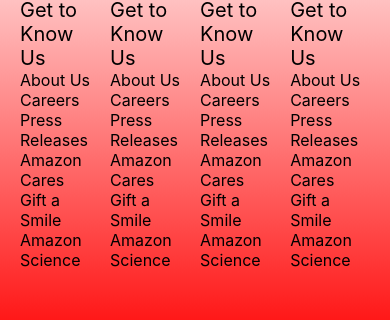
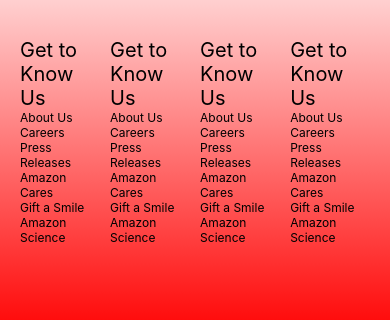
Before and after one commit to Prathammehra7/Movie_booking, a React (Create React App) app: page / in a window 390 px wide. Shown: the part 4889-5209 px from the top of the page. Built offline with nearby package versions, Linux system fonts and the light colour scheme.

Commit message:
reponsive update items color

```diff
--- a/src/Items/Items.css
+++ b/src/Items/Items.css
@@ -163,15 +163,21 @@
         display: flex;
         justify-content: left;
         width: 40%;
+        font-size: 20px;
 
     }
-
+    .card_text h3{
+        color: #000;
+    }
+    .card_text p{
+        color: #000;
+    }
     .mp h4 {
         display: flex;
         justify-content: left;
-        width: 41%;
+        width: auto;
         height: 200px;
-        font-size: smaller;
+        font-size: 12px;
     }
 
     .gh {
@@ -183,6 +189,7 @@
         display: flex;
         justify-content: left;
         width: auto;
+        height: 750px;
     }
     .itemcontainer img {
         width: 100%;
--- a/src/navbar/navbar.css
+++ b/src/navbar/navbar.css
@@ -136,6 +136,13 @@
   max-width: 100%;
   height: auto;
 }
+@media only screen and (max-width: 500px) {
+
+
+.carousel-item img{
+  height: 190px;
+}
+}
 @media only screen and (max-width: 1100px) {
 
   .navlist {
@@ -196,9 +203,6 @@
 justify-content: center;
 width: auto;
 height: auto;
-}
-.carousel-item img{
-  height: 150px;
 }
 .heading b{
   display: flex;
@@ -326,16 +330,23 @@
   width: auto;
 }
 
-
+.footer {
+  display: flex;
+  padding: 0 10px;
+  width: 100%;
+  flex-direction: column;
+}
 .navfooterlist {
   display: table-cell;
-  padding: 6px 7px;
+  padding: 1px 4px;
   width: auto;
 }
-.card{
- display: grid;
-  justify-content: center;
-  width: auto;
+.navfooterlist ul{
+  font-size: 12px;
+
+}
+.get{
+  font-size: 16px;
 }
 
 }
```
Lines whose indentation alone changed are shown as unchanged.
